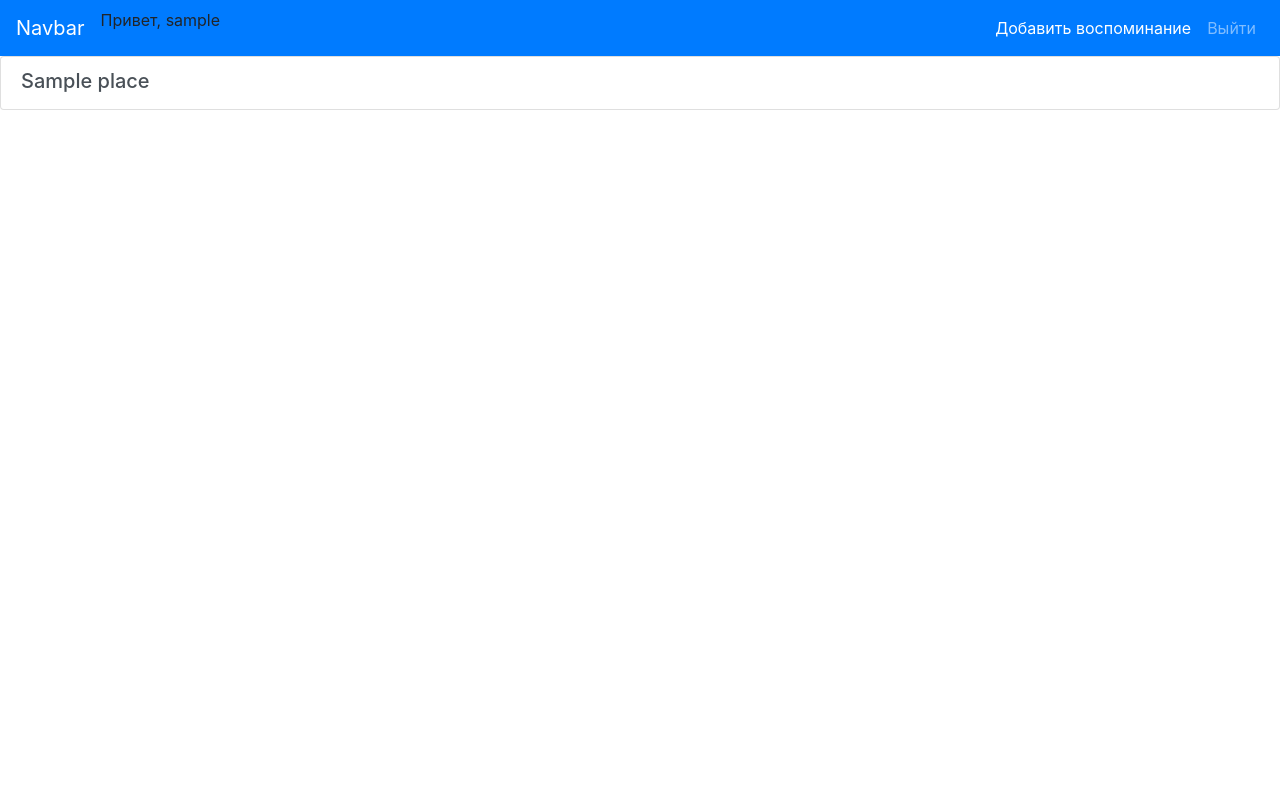
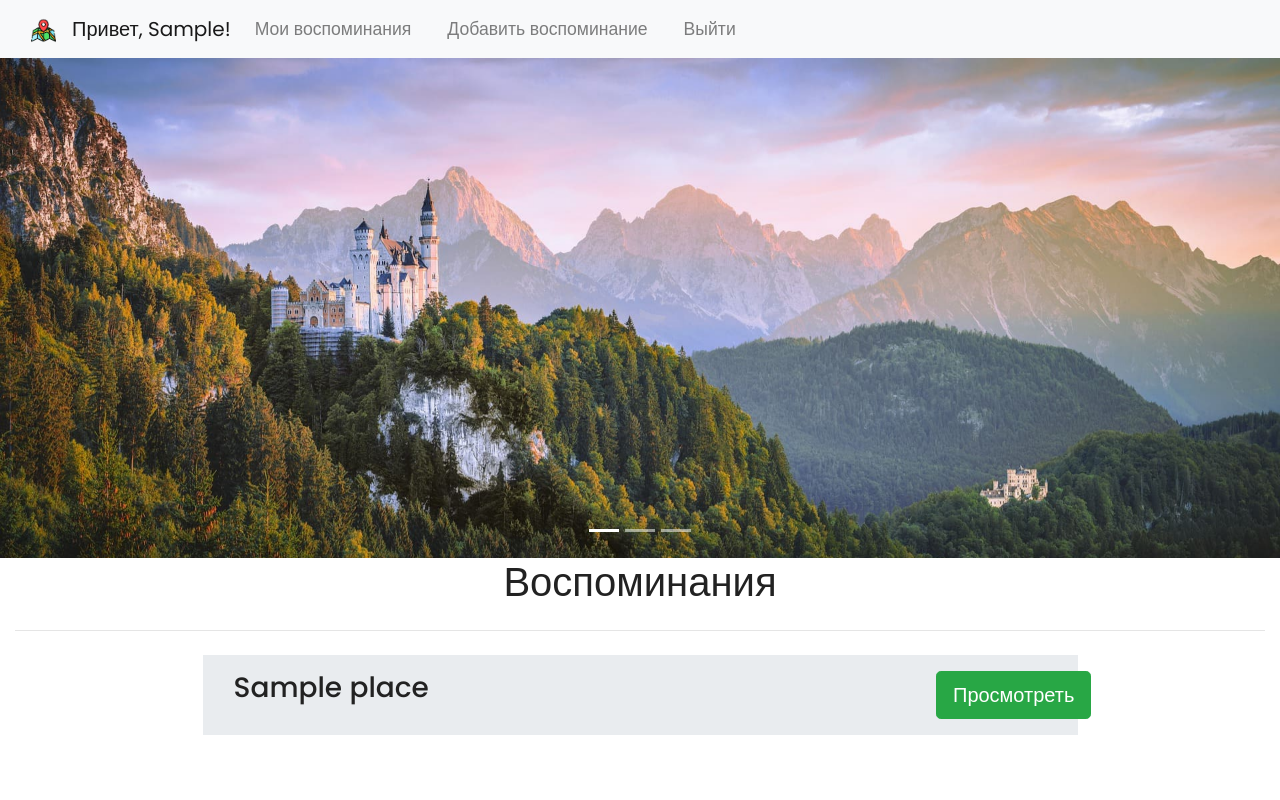
Before and after one commit to anderskate/PlacesRemember, a Django app: page /places/ in a window 1280 px wide. Run offline with Django 3.2, Linux system fonts and the light colour scheme; a user stored in the database is signed in; tables that the repository leaves empty hold one stand-in row (values such as "Sample post"); some libraries are stand-ins or nearby versions.

Commit message:
Improve frontend application design

```diff
--- a/mysite/mysite/settings.py
+++ b/mysite/mysite/settings.py
@@ -45,7 +45,10 @@ INSTALLED_APPS = [
     'allauth.socialaccount.providers.facebook',
     'leaflet',
     'django.contrib.gis',
+    'crispy_forms',
 ]
+
+CRISPY_TEMPLATE_PACK = 'bootstrap4'
 
 MIDDLEWARE = [
     'django.middleware.security.SecurityMiddleware',
--- /dev/null
+++ b/mysite/visited_places_app/static/visited_places_app/css/main.css
@@ -0,0 +1,62 @@
+@import url('https://fonts.googleapis.com/css?family=Poppins:400,500,700&display=swap');
+
+body, html {
+  width: 100%;
+  height: 100%;
+  font-family: 'Poppins', sans-serif;
+  color: #222;
+}
+
+.navbar-brand img {
+  width: 25px;
+}
+
+.navbar-nav li {
+  padding-right: 20px;
+}
+
+.nav-link {
+  font-size: 1.1em !important
+}
+
+.carousel-inner {
+  height: 500px;
+}
+
+.carousel-inner img {
+  height: 100%;
+}
+
+@media (min-width: 1100px) {
+  .carousel-inner img {
+  width: 100%;
+  }
+}
+
+.carousel-caption {
+  position: absolute;
+  top: 50%;
+  transform: translateY(-30%);
+}
+
+@media (max-width: 450px) {
+  .carousel-caption .display-2 {
+    font-size: 3em;
+  }
+}
+
+.jumbotron {
+  padding: 1em;
+  border-radius: 0;
+  width: 70%;
+  margin: 0 auto;
+  margin-top: 20px;
+}
+
+.card {
+  padding: 1em;
+  border-radius: 0;
+  width: 80%;
+  margin: 0 auto;
+  margin-top: 20px;
+}
--- /dev/null
+++ b/mysite/visited_places_app/templates/visited_places_app/base.html
@@ -0,0 +1,57 @@
+<!DOCTYPE html>
+{% load static %}
+<html lang="en">
+  <head>
+    <!-- Required meta tags -->
+    <meta charset="utf-8">
+    <meta name="viewport" content="width=device-width, initial-scale=1, shrink-to-fit=no">
+
+    <!-- Bootstrap CSS -->
+    <link rel="stylesheet" href="https://maxcdn.bootstrapcdn.com/bootstrap/4.0.0/css/bootstrap.min.css">
+    <script src="https://ajax.googleapis.com/ajax/libs/jquery/3.3.1/jquery.min.js"></script>
+    <script src="https://cdnjs.cloudflare.com/ajax/libs/popper.js/1.12.9/umd/popper.min.js"></script>
+    <script src="https://maxcdn.bootstrapcdn.com/bootstrap/4.0.0/js/bootstrap.min.js"></script>
+    <script src="https://use.fontawesome.com/releases/v5.0.8/js/all.js"></script>
+
+    <link rel="stylesheet" href="{% static 'visited_places_app/css/main.css' %}">
+
+    {% block scripts %}
+    {% endblock %}
+
+    <title>
+    {% block title %}
+        Title
+    {% endblock %}
+    </title>
+  </head>
+  <body>
+
+    <nav class="navbar navbar-expand-md navbar-light bg-light sticky-top">
+        <div class="container-fluid">
+            <a href="{% url 'places' %}" class="navbar-brand"><img src="/static/visited_places_app/images/logo.png"></a>
+            <a href="{% url 'places' %}" class="navbar-brand">Привет, {{ user.first_name }}!</a>
+            <button class="navbar-toggler" type="button" data-toggle="collapse" data-target="#navbarResponsive">
+                <span class="navbar-toggler-icon"></span>
+            </button>
+            <div class="collapse navbar-collapse" id="navbarResponsive">
+                <ul class="navbar-nav mr-auto">
+                    <li class="nav-item">
+                        <a href="{% url 'places' %}" class="nav-link">Мои воспоминания</a>
+                    </li>
+                    <li class="nav-item">
+                        <a href="{% url 'create_place' %}" class="nav-link">Добавить воспоминание</a>
+                    </li>
+                    <li class="nav-item">
+                        <a href="{% url 'account_logout' %}" class="nav-link">Выйти</a>
+                    </li>
+                </ul>
+            </div>
+        </div>
+    </nav>
+
+    {% block content %}
+        There is no any content for you
+    {% endblock %}
+
+  </body>
+</html>
--- a/mysite/visited_places_app/templates/visited_places_app/places.html
+++ b/mysite/visited_places_app/templates/visited_places_app/places.html
@@ -1,64 +1,50 @@
-<!DOCTYPE html>
-<html lang="en">
-  <head>
-    <!-- Required meta tags -->
-    <meta charset="utf-8">
-    <meta name="viewport" content="width=device-width, initial-scale=1, shrink-to-fit=no">
+{% extends 'visited_places_app/base.html' %}
 
-    <!-- Bootstrap CSS -->
-    <link rel="stylesheet" href="https://stackpath.bootstrapcdn.com/bootstrap/4.3.1/css/bootstrap.min.css" integrity="sha384-ggOyR0iXCbMQv3Xipma34MD+dH/1fQ784/j6cY/iJTQUOhcWr7x9JvoRxT2MZw1T" crossorigin="anonymous">
+{% block title %}
+    Мои воспоминания
+{% endblock %}
 
-    <title></title>
-  </head>
-  <body>
-  	<nav class="navbar navbar-expand-lg navbar-dark bg-primary">
-	  <a class="navbar-brand" href="#">Navbar</a>
-	  <button class="navbar-toggler" type="button" data-toggle="collapse" data-target="#navbarColor01" aria-controls="navbarColor01" aria-expanded="false" aria-label="Toggle navigation">
-	    <span class="navbar-toggler-icon"></span>
-	  </button>
+{% block content %}
+    <div class="carousel slide" data-ride="carousel" id="slides">
+        <ul class="carousel-indicators">
+            <li data-target="#slides" data-slide-to="0" class="active"></li>
+            <li data-target="#slides" data-slide-to="1"></li>
+            <li data-target="#slides" data-slide-to="2"></li>
+        </ul>
+        <div class="carousel-inner">
+            <div class="carousel-item active">
+                <img src="/static/visited_places_app/images/slider1.jpg">
+                {% if not user_places %}
+                    <div class="carousel-caption">
+                        <h3>У вас нет ни одного воспоминания.</h3>
+                        <a href="{% url 'create_place' %}"><button type="button" class="btn btn-outline-light btn-lg">Добавить воспоминание</button></a>
+                    </div>
+                {% endif %}
+            </div>
+            <div class="carousel-item">
+                <img src="/static/visited_places_app/images/slider2.jpg">
+            </div>
+            <div class="carousel-item">
+                <img src="/static/visited_places_app/images/slider3.jpg">
+            </div>
+        </div>
+    </div>
 
-      <p>Привет, {{ user }}</p>
+    {% if user_places %}
+        <div class="container-fluid">
+            <h1 class="text-center">Воспоминания</h1>
+            <hr class="my-4">
+            {% for place in user_places %}
+                <div class="row jumbotron">
+                    <div class="col-xs-12 col-sm-12 col-md-9 col-lg-9 col-xl-10">
+                        <h3>{{ place.name }}</h3>
 
-	  <div class="collapse navbar-collapse" id="navbarColor01">
-	    <ul class="navbar-nav ml-auto">
-	      <li class="nav-item active">
-	        <a class="nav-link" href="{% url 'create_place' %}">Добавить воспоминание</a>
-	      </li>
-	      <!-- <li class="nav-item">
-	        <a class="nav-link" href="#">Features</a>
-	      </li>
-	      <li class="nav-item">
-	        <a class="nav-link" href="#">Pricing</a>
-	      </li> -->
-	      <li class="nav-item">
-	        <a class="nav-link" href="{% url 'account_logout' %}">Выйти</a>
-	      </li>
-
-	    </ul>
-
-	  </div>
-	</nav>
-
-    {% if not user_places %}
-        <div class="jumbotron">
-            <p>У вас нет ни одного воспоминания.</p>
-            <p class="lead">
-                <a class="btn btn-primary btn-lg" href="{% url 'create_place' %}" role="button">Добавить воспоминание</a>
-            </p>
+                    </div>
+                    <div class="col-xs-12 col-sm-12 col-md-3 col-lg-3 col-xl-2">
+                        <a href="{% url 'place_detail_url' place.id %}"><button class="btn btn-success btn-lg" type="button">Просмотреть</button></a>
+                    </div>
+                </div>
+            {% endfor %}
         </div>
-    {% else %}
-        <div class="list-group">
-            {% for place in user_places %}
-                <a href="{% url 'place_detail_url' place.id %}" class="list-group-item list-group-item-action flex-column align-items-start">
-                <div class="d-flex w-100 justify-content-between">
-                    <h5 class="mb-1">{{ place.name }}</h5>
-                </div>
-                </a>
-            {% endfor %}
-
-        </div>
-
     {% endif %}
-
-  </body>
-</html>
+{% endblock %}
```
Also changed, not shown: mysite/visited_places_app/templates/visited_places_app/place.html (+18 -48 lines), mysite/visited_places_app/templates/visited_places_app/place_create_form.html (+38 -25 lines), mysite/visited_places_app/static/visited_places_app/images/logo.png (added), mysite/visited_places_app/static/visited_places_app/images/slider1.jpg (added), mysite/visited_places_app/static/visited_places_app/images/slider2.jpg (added), mysite/visited_places_app/static/visited_places_app/images/slider3.jpg (added).
